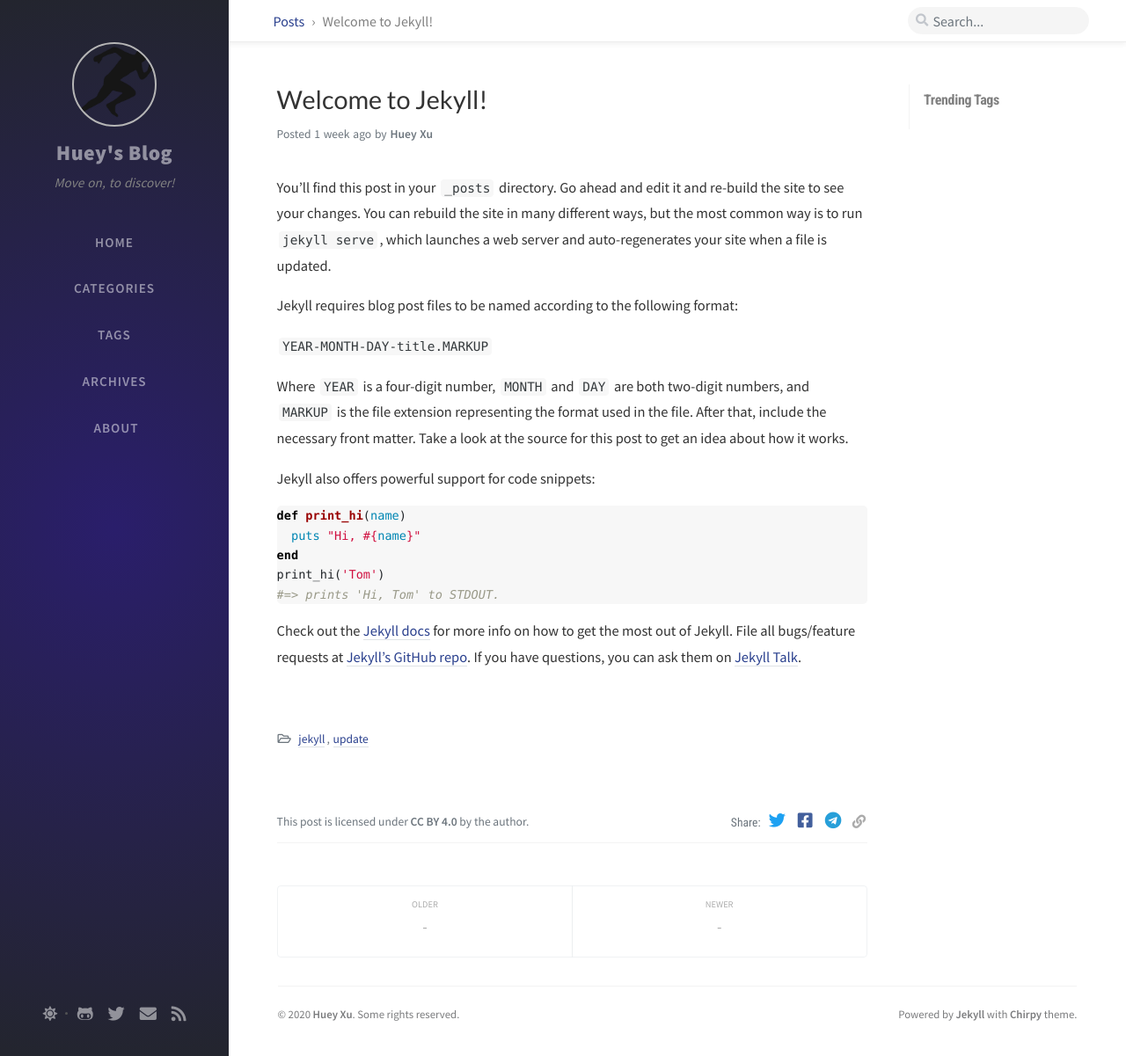
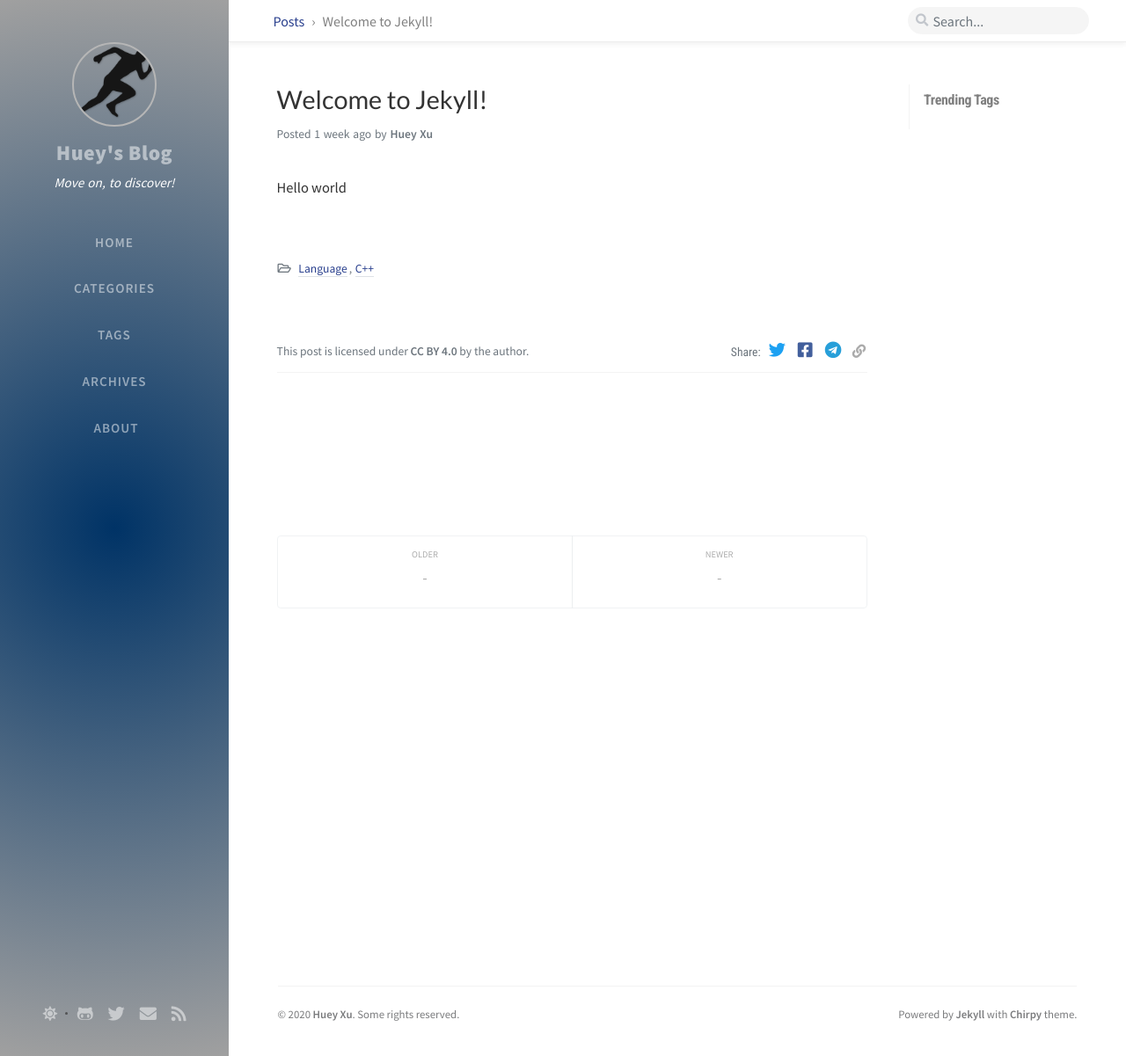
Before and after one commit to hughesxu/hughesxu.github.io, a Jekyll site: the page built from _posts/2020-05-09-welcome-to-jekyll.markdown, in a window 1280 px wide and 1201 px high. Shown: the whole window at 88% size. Built offline with Jekyll 4.4.1, drawn with Linux system fonts in a browser that asks for light colours; nearby versions of some CDN libraries; comment, search, counter and statistics services are not loaded.

Commit message:
Customize page layout, update first post

```diff
--- a/_config.yml
+++ b/_config.yml
@@ -20,7 +20,7 @@ url: 'http://hughesxu.github.io'
 # change to your full name
 author: Huey Xu
 
-avatar: /assets/img/sample/avatar.jpg   # support internet resources
+avatar: /assets/img/sample/favicon_running.png   # support internet resources
 
 # change to your github username
 github:
--- a/_posts/2020-05-09-welcome-to-jekyll.markdown
+++ b/_posts/2020-05-09-welcome-to-jekyll.markdown
@@ -1,29 +1,7 @@
 ---
-layout: post
 title:  "Welcome to Jekyll!"
 date:   2020-05-09 17:24:22 +0800
-categories: jekyll update
+categories: [Language, C++]
+tages: stl
 ---
-You’ll find this post in your `_posts` directory. Go ahead and edit it and re-build the site to see your changes. You can rebuild the site in many different ways, but the most common way is to run `jekyll serve`, which launches a web server and auto-regenerates your site when a file is updated.
-
-Jekyll requires blog post files to be named according to the following format:
-
-`YEAR-MONTH-DAY-title.MARKUP`
-
-Where `YEAR` is a four-digit number, `MONTH` and `DAY` are both two-digit numbers, and `MARKUP` is the file extension representing the format used in the file. After that, include the necessary front matter. Take a look at the source for this post to get an idea about how it works.
-
-Jekyll also offers powerful support for code snippets:
-
-{% highlight ruby %}
-def print_hi(name)
-  puts "Hi, #{name}"
-end
-print_hi('Tom')
-#=> prints 'Hi, Tom' to STDOUT.
-{% endhighlight %}
-
-Check out the [Jekyll docs][jekyll-docs] for more info on how to get the most out of Jekyll. File all bugs/feature requests at [Jekyll’s GitHub repo][jekyll-gh]. If you have questions, you can ask them on [Jekyll Talk][jekyll-talk].
-
-[jekyll-docs]: https://jekyllrb.com/docs/home
-[jekyll-gh]:   https://github.com/jekyll/jekyll
-[jekyll-talk]: https://talk.jekyllrb.com/
+Hello world
--- a/assets/css/_addon/main.scss
+++ b/assets/css/_addon/main.scss
@@ -247,7 +247,7 @@ $sidebar-display: "sidebar-display";
     font-size: 1.5rem;
     letter-spacing: .5px;
     &:hover {
-      color: #fff;
+      color: #ffff66;			// #fff
       text-decoration: none;
     }
   }
@@ -256,7 +256,7 @@ $sidebar-display: "sidebar-display";
 #site-subtitle {
   font-size: 95%;
   text-align: center;
-  color: #828282;
+  color: #ffffff;				// #828282
   line-height: 1.2rem;
   word-spacing: 1px;
   margin: .5rem 1.5rem 2rem 1.5rem;
--- a/assets/css/_colors/light-typography.scss
+++ b/assets/css/_colors/light-typography.scss
@@ -44,8 +44,9 @@
 
   /* Sidebar */
 
+  // circle, rgba(42, 30, 107, 1) 0%, rgba(35, 37, 46, 1) 100%
   --sidebar-bg: radial-gradient(
-    circle, rgba(42, 30, 107, 1) 0%, rgba(35, 37, 46, 1) 100%);
+    circle, rgba(0, 51, 102, 1) 0%, rgba(160, 160, 160, 1) 100%);
 
   --nav-cursor-color: #fcfcfc;
 
```
Also changed, not shown: about.markdown (deleted, +0 -18 lines), index.markdown (deleted, +0 -7 lines), assets/img/sample/favicon_running.png (added), 1 other file.
